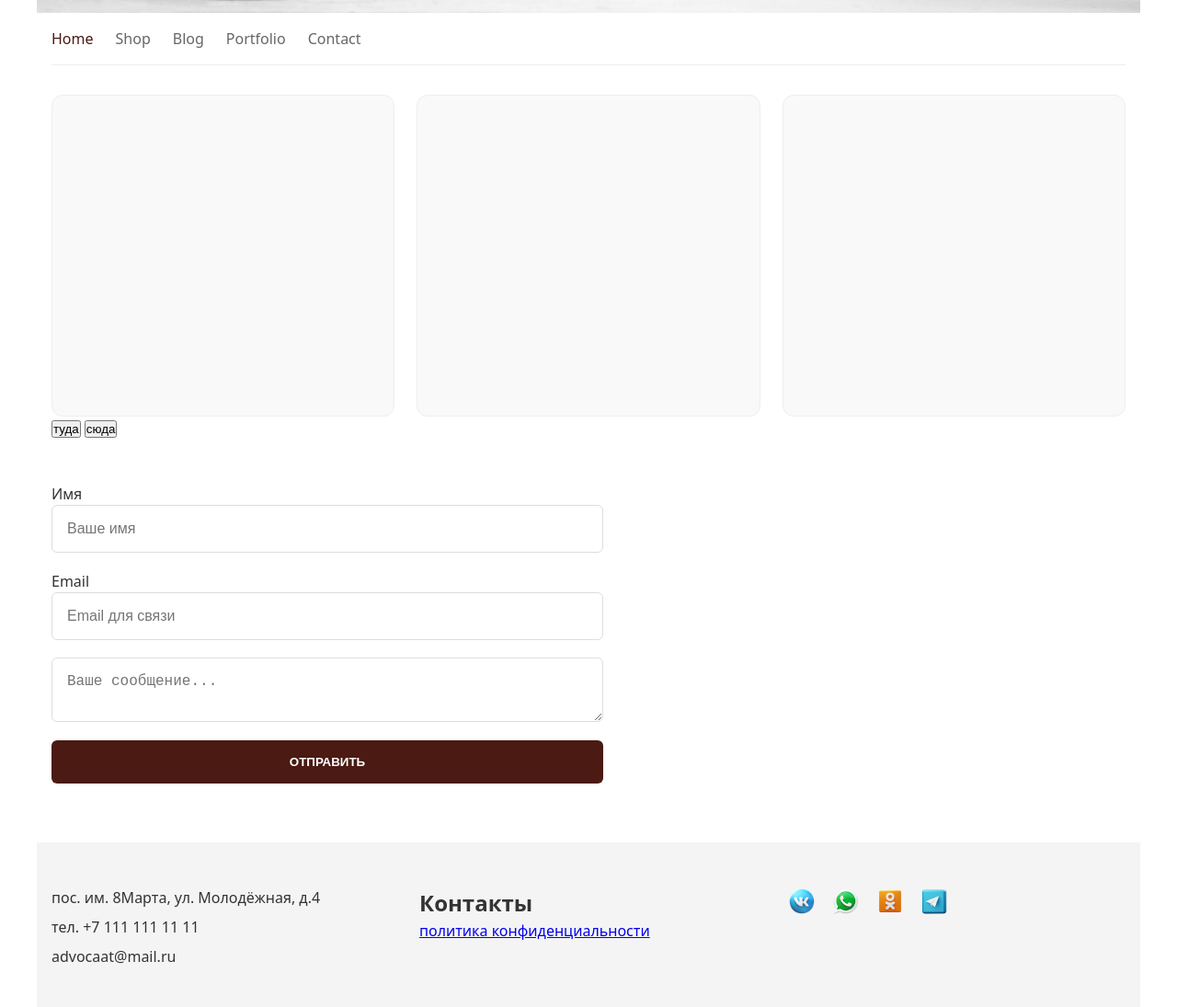
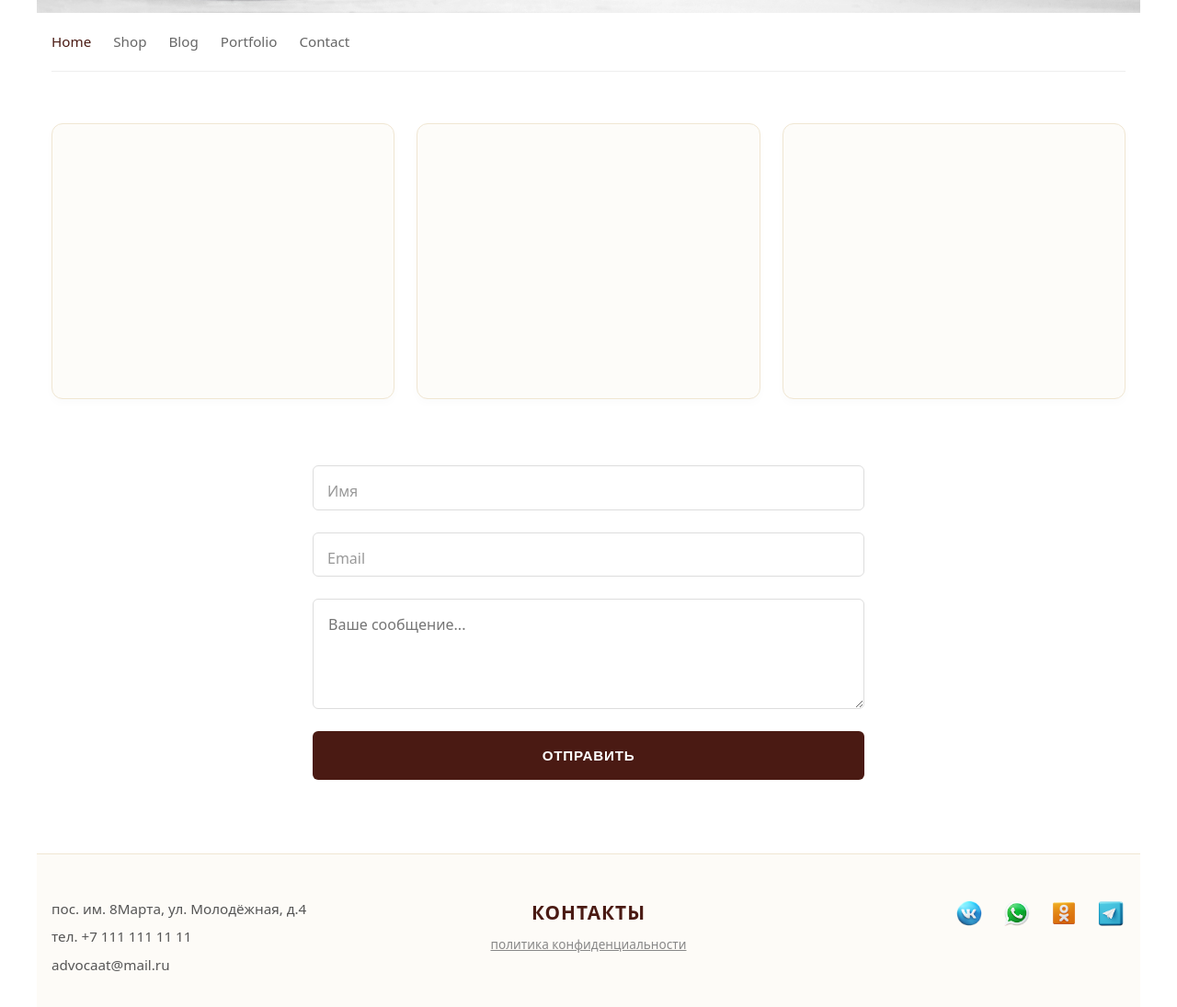
Before and after one commit to Chingachgook106/advokat, a plain HTML site: page index2.html in a window 1280 px wide. Shown: the part 661-1756 px from the top of the page at 92% size. Drawn offline with Linux system fonts and the light colour scheme.

Commit message:
The basic layout is ready

```diff
--- a/styles/style2.css
+++ b/styles/style2.css
@@ -133,32 +133,118 @@ header, nav, main, footer, .feedback {
 }
 
 /* --- НАВИГАЦИЯ --- */
+nav {
+  position: relative;
+  z-index: 10;
+}
+
 .topmenu {
   display: flex;
   list-style: none;
   gap: 1.5rem;
-  overflow-x: auto;
   padding: 1rem 0;
   border-bottom: 1px solid #eee;
+  /* Плавный скролл на мобильных */
+  overflow-x: auto;
+  scrollbar-width: none; /* Firefox */
+  -webkit-overflow-scrolling: touch;
+}
+
+.topmenu::-webkit-scrollbar {
+  display: none; /* Chrome/Safari */
+}
+
+.topmenu li {
+  position: relative;
+  flex-shrink: 0;
 }
 
 .topmenu a {
   text-decoration: none;
   color: #666;
   font-weight: 500;
+  font-size: 0.95rem;
+  display: inline-block;
+  padding: 0.25rem 0;
   transition: color var(--transition-speed);
 }
 
-.topmenu a.active, .topmenu a:hover {
+.topmenu a.active,
+.topmenu a:hover {
   color: var(--header-color);
 }
 
-.submenu { display: none; } /* Для будущей проработки */
+/* Выпадающее меню (Desktop Only) */
+@media (min-width: 768px) {
+  .topmenu {
+    overflow: visible;
+  }
+
+  .topmenu li:hover .submenu,
+  .topmenu li:focus-within .submenu {
+    opacity: 1;
+    visibility: visible;
+    transform: translateY(0);
+  }
+
+  .submenu {
+    display: block; /* Вместо none управляем через opacity для анимации */
+    position: absolute;
+    top: 100%;
+    left: 0;
+    min-width: 160px;
+    background: #ffffff;
+    border: 1px solid #eee;
+    box-shadow: 0 4px 12px rgba(0, 0, 0, 0.08);
+    border-radius: 4px;
+    padding: 0.5rem 0;
+    list-style: none;
+    opacity: 0;
+    visibility: hidden;
+    transform: translateY(10px);
+    transition: opacity var(--transition-speed), transform var(--transition-speed), visibility var(--transition-speed);
+  }
+
+  .submenu li {
+    width: 100%;
+  }
+
+  .submenu a {
+    display: block;
+    padding: 0.5rem 1rem;
+    font-size: 0.85rem;
+    color: #555;
+  }
+
+  .submenu a:hover {
+    background-color: #fcfaf6;
+    color: var(--header-color);
+  }
+}
+
+/* --- СЕКЦИЯ КОНТЕНТА (ARTICLE) --- */
+article {
+  margin: 3rem 0;
+}
+
+article h2 {
+  font-size: clamp(1.4rem, 4vw, 2.2rem);
+  color: var(--header-color);
+  margin-bottom: 1.2rem;
+  font-weight: 700;
+}
+
+article p {
+  font-size: clamp(0.95rem, 2.5vw, 1.1rem);
+  line-height: 1.7;
+  color: #4a4a4a;
+  margin-bottom: 1.5rem;
+}
 
 /* --- СЛАЙДЕР --- */
 .slider-container {
   position: relative;
-  margin: 2rem 0;
+  margin: 3rem 0;
 }
 
 .slider-track {
@@ -166,23 +252,62 @@ header, nav, main, footer, .feedback {
   overflow-x: auto;
   gap: 1.5rem;
   scroll-snap-type: x mandatory;
-  padding-inline: var(--container-gap);
+  padding: 0.5rem var(--container-gap);
   scroll-padding-inline: var(--container-gap);
   scrollbar-width: none;
+  -webkit-overflow-scrolling: touch;
 }
 
-.slider-track::-webkit-scrollbar { display: none; }
+.slider-track::-webkit-scrollbar {
+  display: none;
+}
 
 .column {
   flex: 0 0 85%;
   scroll-snap-align: center;
-  min-height: 350px;
-  background: #f9f9f9;
+  min-height: 300px;
+  background: #fdfcf9;
   border-radius: 12px;
-  padding: 1.5rem;
-  border: 1px solid #eee;
+  padding: 2rem;
+  border: 1px solid #f0e6d2;
+  box-shadow: 0 4px 10px rgba(0, 0, 0, 0.02);
+  transition: transform var(--transition-speed), box-shadow var(--transition-speed);
 }
 
+.column:hover {
+  transform: translateY(-2px);
+  box-shadow: 0 6px 15px rgba(74, 26, 19, 0.06);
+}
+
+/* Стилизация кнопок слайдера */
+.scroll-btn {
+  position: absolute;
+  top: 50%;
+  transform: translateY(-50%);
+  background: rgba(255, 255, 255, 0.95);
+  border: 1px solid #e0d0b0;
+  color: var(--header-color);
+  padding: 0.6rem 1.2rem;
+  font-size: 0.8rem;
+  font-weight: 700;
+  text-transform: uppercase;
+  border-radius: 20px;
+  cursor: pointer;
+  box-shadow: 0 4px 10px rgba(0, 0, 0, 0.05);
+  transition: background-color var(--transition-speed), color var(--transition-speed), border-color var(--transition-speed);
+  z-index: 5;
+}
+
+.scroll-btn:hover {
+  background: var(--header-color);
+  color: #fff;
+  border-color: var(--header-color);
+}
+
+.scroll-btn.prev { left: 0.5rem; }
+.scroll-btn.next { right: 0.5rem; }
+
+/* Адаптация слайдера для десктопов */
 @media (min-width: 1024px) {
   .slider-track {
     display: grid;
@@ -191,34 +316,89 @@ header, nav, main, footer, .feedback {
     scroll-snap-type: none;
     padding-inline: 0;
   }
+
   .column {
     width: 100%;
     flex: none;
   }
+
+  .scroll-btn {
+    display: none; /* Кнопки не нужны на больших экранах */
+  }
 }
 
 /* --- ФОРМА ОБРАТНОЙ СВЯЗИ --- */
+.feedback {
+  margin: 4rem auto;
+}
+
 .feedback form {
   display: flex;
   flex-direction: column;
-  gap: 1.2rem;
+  gap: 1.5rem;
   max-width: 600px;
-  margin: 3rem 0;
+  margin: 0 auto;
 }
 
+/* Контейнер для реализации Floating Label */
 .form-group {
   display: flex;
-  flex-direction: column-reverse;
+  flex-direction: column-reverse; /* Позволяет использовать соседний селектор + в CSS */
+  position: relative;
 }
 
-input, textarea {
+.form-group input {
+  padding: 1.2rem 1rem 0.6rem 1rem;
+  border: 1px solid #ddd;
+  border-radius: 6px;
+  font-size: 1rem;
+  background: transparent;
+  transition: border-color var(--transition-speed);
+  width: 100%;
+}
+
+/* Прячем дефолтный placeholder, пока поле не в фокусе */
+.form-group input::placeholder {
+  color: transparent;
+}
+
+.form-group label {
+  position: absolute;
+  left: 1rem;
+  top: 1rem;
+  color: #999;
+  font-size: 1rem;
+  pointer-events: none;
+  transition: transform var(--transition-speed), font-size var(--transition-speed), color var(--transition-speed);
+  transform-origin: left top;
+}
+
+/* Логика анимации плавающей метки */
+.form-group input:focus {
+  outline: none;
+  border-color: var(--header-color);
+}
+
+.form-group input:focus ~ label,
+.form-group input:not(:placeholder-shown) ~ label {
+  transform: translateY(-0.6rem) scale(0.75);
+  color: var(--header-color);
+}
+
+/* Текстовое поле */
+textarea {
+  width: 100%;
+  min-height: 120px;
   padding: 1rem;
   border: 1px solid #ddd;
   border-radius: 6px;
   font-size: 1rem;
+  font-family: inherit;
+  resize: vertical;
+  transition: border-color var(--transition-speed);
 }
 
-input:focus, textarea:focus {
+textarea:focus {
   outline: none;
   border-color: var(--header-color);
 }
@@ -226,47 +406,105 @@ input:focus, textarea:focus {
 button[type="submit"] {
   background: var(--header-color);
   color: white;
-  padding: 1rem;
+  padding: 1.1rem;
   border: none;
   border-radius: 6px;
   cursor: pointer;
-  font-weight: bold;
+  font-weight: 700;
+  font-size: 0.95rem;
   text-transform: uppercase;
-  transition: opacity var(--transition-speed);
+  letter-spacing: 0.05em;
+  transition: background-color var(--transition-speed), box-shadow var(--transition-speed);
 }
 
-button[type="submit"]:hover { opacity: 0.9; }
+button[type="submit"]:hover {
+  background: #36120d;
+  box-shadow: 0 4px 12px rgba(74, 26, 19, 0.2);
+}
 
 /* --- FOOTER --- */
 footer {
-  background: #f4f4f4;
+  background: #fdfbf7;
+  border-top: 1px solid #f0e6d2;
   padding: 3rem var(--container-gap);
   display: grid;
-  gap: 2rem;
-  margin-top: 4rem;
+  grid-template-columns: 1fr;
+  gap: 2.5rem;
+  margin-top: 5rem;
+  text-align: center;
 }
 
-.adresses p, .adresses a {
+.adresses p,
+.adresses a {
   display: block;
   margin-bottom: 0.5rem;
   text-decoration: none;
-  color: #333;
+  color: #555;
+  font-size: 0.95rem;
+}
+
+.adresses a:hover {
+  color: var(--header-color);
+}
+
+.downHeader {
+  display: flex;
+  flex-direction: column;
+  gap: 0.6rem;
+  align-items: center;
+}
+
+.downHeader h2.footer {
+  font-size: 1.3rem;
+  color: var(--header-color);
+  text-transform: uppercase;
+  letter-spacing: 0.05em;
+  font-weight: 700;
+}
+
+.privacy {
+  font-size: 0.85rem;
+  color: #888;
+  text-decoration: underline;
+  transition: color var(--transition-speed);
+}
+
+.privacy:hover {
+  color: var(--accent-gold);
 }
 
 .links {
   display: flex;
-  gap: 1rem;
+  justify-content: center;
+  align-items: center;
+  gap: 1.2rem;
 }
 
 .icon-link img {
   width: 32px;
   height: 32px;
   object-fit: contain;
+  transition: transform var(--transition-speed), opacity var(--transition-speed);
 }
 
+.icon-link:hover img {
+  transform: translateY(-3px);
+  opacity: 0.85;
+}
+
+/* Десктопная адаптация подвала */
 @media (min-width: 768px) {
   footer {
     grid-template-columns: repeat(3, 1fr);
+    text-align: left;
     align-items: start;
   }
+
+  .downHeader {
+    align-items: center;
+  }
+
+  .links {
+    justify-content: flex-end;
+  }
 }
```
